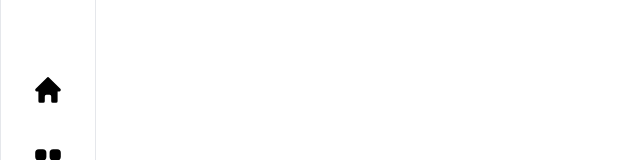
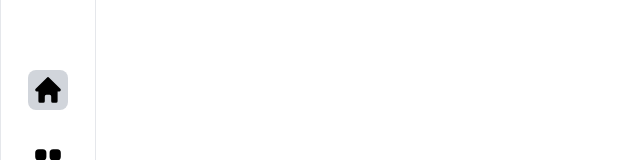
Before and after one commit to prime-infinity/OlympusTasks, a Next.js app: page /home in a window 1280 px wide. Shown: the part 238-398 px from the top of the page, without its empty margins (0-640 px from the left). Built offline with nearby package versions, Linux system fonts and the light colour scheme.

Commit message:
done coloring nav icons when in their url

```diff
--- a/app/components/navigation/BottomNavBar.tsx
+++ b/app/components/navigation/BottomNavBar.tsx
@@ -1,53 +1,20 @@
-import Link from "next/link";
+import Icon from "./icons/Icon";
 
 export default function BottomNavBar() {
   return (
     <div className="bg-white border w-full h-14 fixed bottom-0 left-0 flex justify-center items-center">
       <ul className="flex">
-        <li className="mx-4">
-          <Link href={"/home"}>
-            <svg
-              xmlns="http://www.w3.org/2000/svg"
-              viewBox="0 0 20 20"
-              fill="currentColor"
-              className="w-8 h-8 p-1 cursor-pointer rounded-lg hover:bg-gray-300 transition-all"
-            >
-              <path
-                fillRule="evenodd"
-                d="M9.293 2.293a1 1 0 011.414 0l7 7A1 1 0 0117 11h-1v6a1 1 0 01-1 1h-2a1 1 0 01-1-1v-3a1 1 0 00-1-1H9a1 1 0 00-1 1v3a1 1 0 01-1 1H5a1 1 0 01-1-1v-6H3a1 1 0 01-.707-1.707l7-7z"
-                clipRule="evenodd"
-              />
-            </svg>
-          </Link>
-        </li>
-        <li className="mx-4">
-          <Link href={"/home/tasks"}>
-            <svg
-              xmlns="http://w3.org/2000/svg"
-              viewBox="0 0 20 20"
-              fill="currentColor"
-              className="w-8 h-8 p-1 cursor-pointer rounded-lg hover:bg-gray-300 transition-all"
-            >
-              <path
-                fillRule="evenodd"
-                d="M4.25 2A2.25 2.25 0 002 4.25v2.5A2.25 2.25 0 004.25 9h2.5A2.25 2.25 0 009 6.75v-2.5A2.25 2.25 0 006.75 2h-2.5zm0 9A2.25 2.25 0 002 13.25v2.5A2.25 2.25 0 004.25 18h2.5A2.25 2.25 0 009 15.75v-2.5A2.25 2.25 0 006.75 11h-2.5zm9-9A2.25 2.25 0 0011 4.25v2.5A2.25 2.25 0 0013.25 9h2.5A2.25 2.25 0 0018 6.75v-2.5A2.25 2.25 0 0015.75 2h-2.5zm0 9A2.25 2.25 0 0011 13.25v2.5A2.25 2.25 0 0013.25 18h2.5A2.25 2.25 0 0018 15.75v-2.5A2.25 2.25 0 0015.75 11h-2.5z"
-                clipRule="evenodd"
-              />
-            </svg>
-          </Link>
-        </li>
-        <li className="mx-4">
-          <Link href={"/home/create"}>
-            <svg
-              xmlns="http://w3.org/2000/svg"
-              viewBox="0 0 20 20"
-              fill="currentColor"
-              className="w-8 h-8 p-1 cursor-pointer rounded-lg hover:bg-gray-300 transition-all"
-            >
-              <path d="M10.75 4.75a.75.75 0 00-1.5 0v4.5h-4.5a.75.75 0 000 1.5h4.5v4.5a.75.75 0 001.5 0v-4.5h4.5a.75.75 0 000-1.5h-4.5v-4.5z" />
-            </svg>
-          </Link>
-        </li>
+        <div className="mx-4">
+          <Icon path="/home" />
+        </div>
+
+        <div className="mx-4">
+          <Icon path="/home/tasks" />
+        </div>
+
+        <div className="mx-4">
+          <Icon path="/home/create" />
+        </div>
       </ul>
     </div>
   );
--- /dev/null
+++ b/app/components/navigation/IconWrapper.tsx
@@ -0,0 +1,24 @@
+"use client";
+import { usePathname } from "next/navigation";
+
+interface IconWrapperProps {
+  path: string;
+  children: React.ReactNode;
+}
+
+const IconWrapper: React.FC<IconWrapperProps> = ({ path, children }) => {
+  const pathname = usePathname();
+  const isActive = pathname === path;
+
+  return (
+    <div
+      className={`${
+        isActive ? "bg-gray-300" : ""
+      } cursor-pointer rounded-lg hover:bg-gray-300 transition-all`}
+    >
+      {children}
+    </div>
+  );
+};
+
+export default IconWrapper;
--- a/app/components/navigation/SideBar.tsx
+++ b/app/components/navigation/SideBar.tsx
@@ -1,4 +1,4 @@
-import Link from "next/link";
+import Icon from "./icons/Icon";
 
 export default function SideBar() {
   return (
@@ -6,51 +6,16 @@ export default function SideBar() {
       <div className="bg-white border w-24 h-screen fixed top-0 left-0 flex flex-col justify-center">
         {/* Sidebar content */}
         <ul>
-          <li className="my-8 flex justify-center">
-            <Link href={"/home"}>
-              <svg
-                xmlns="http://www.w3.org/2000/svg"
-                viewBox="0 0 20 20"
-                fill="currentColor"
-                className="w-10 h-10 p-1 cursor-pointer rounded-lg hover:bg-gray-300 transition-all"
-              >
-                <path
-                  fillRule="evenodd"
-                  d="M9.293 2.293a1 1 0 011.414 0l7 7A1 1 0 0117 11h-1v6a1 1 0 01-1 1h-2a1 1 0 01-1-1v-3a1 1 0 00-1-1H9a1 1 0 00-1 1v3a1 1 0 01-1 1H5a1 1 0 01-1-1v-6H3a1 1 0 01-.707-1.707l7-7z"
-                  clipRule="evenodd"
-                />
-              </svg>
-            </Link>
-          </li>
-          <li className="my-8 flex justify-center">
-            <Link href={"/home/tasks"}>
-              <svg
-                xmlns="http://www.w3.org/2000/svg"
-                viewBox="0 0 20 20"
-                fill="currentColor"
-                className="w-10 h-10 p-1 cursor-pointer rounded-lg hover:bg-gray-300 transition-all"
-              >
-                <path
-                  fillRule="evenodd"
-                  d="M4.25 2A2.25 2.25 0 002 4.25v2.5A2.25 2.25 0 004.25 9h2.5A2.25 2.25 0 009 6.75v-2.5A2.25 2.25 0 006.75 2h-2.5zm0 9A2.25 2.25 0 002 13.25v2.5A2.25 2.25 0 004.25 18h2.5A2.25 2.25 0 009 15.75v-2.5A2.25 2.25 0 006.75 11h-2.5zm9-9A2.25 2.25 0 0011 4.25v2.5A2.25 2.25 0 0013.25 9h2.5A2.25 2.25 0 0018 6.75v-2.5A2.25 2.25 0 0015.75 2h-2.5zm0 9A2.25 2.25 0 0011 13.25v2.5A2.25 2.25 0 0013.25 18h2.5A2.25 2.25 0 0018 15.75v-2.5A2.25 2.25 0 0015.75 11h-2.5z"
-                  clipRule="evenodd"
-                />
-              </svg>
-            </Link>
-          </li>
-          <li className="my-8 flex justify-center">
-            <Link href={"/home/create"}>
-              {" "}
-              <svg
-                xmlns="http://www.w3.org/2000/svg"
-                viewBox="0 0 20 20"
-                fill="currentColor"
-                className="w-10 h-10 p-1 cursor-pointer rounded-lg hover:bg-gray-300 transition-all"
-              >
-                <path d="M10.75 4.75a.75.75 0 00-1.5 0v4.5h-4.5a.75.75 0 000 1.5h4.5v4.5a.75.75 0 001.5 0v-4.5h4.5a.75.75 0 000-1.5h-4.5v-4.5z" />
-              </svg>
-            </Link>
-          </li>
+          <div className="my-8 flex justify-center">
+            <Icon path="/home" />
+          </div>
+
+          <div className="my-8 flex justify-center">
+            <Icon path="/home/tasks" />
+          </div>
+          <div className="my-8 flex justify-center">
+            <Icon path="/home/create" />
+          </div>
         </ul>
       </div>
     </>
--- /dev/null
+++ b/app/components/navigation/icons/Icon.tsx
@@ -0,0 +1,52 @@
+import Link from "next/link";
+import IconWrapper from "../IconWrapper";
+
+interface IconProps {
+  path: string;
+}
+
+const Icon: React.FC<IconProps> = ({ path }) => {
+  let iconComponent;
+
+  if (path === "/home") {
+    iconComponent = (
+      <path
+        fillRule="evenodd"
+        d="M9.293 2.293a1 1 0 011.414 0l7 7A1 1 0 0117 11h-1v6a1 1 0 01-1 1h-2a1 1 0 01-1-1v-3a1 1 0 00-1-1H9a1 1 0 00-1 1v3a1 1 0 01-1 1H5a1 1 0 01-1-1v-6H3a1 1 0 01-.707-1.707l7-7z"
+        clipRule="evenodd"
+      />
+    );
+  } else if (path === "/home/tasks") {
+    iconComponent = (
+      <path
+        fillRule="evenodd"
+        d="M4.25 2A2.25 2.25 0 002 4.25v2.5A2.25 2.25 0 004.25 9h2.5A2.25 2.25 0 009 6.75v-2.5A2.25 2.25 0 006.75 2h-2.5zm0 9A2.25 2.25 0 002 13.25v2.5A2.25 2.25 0 004.25 18h2.5A2.25 2.25 0 009 15.75v-2.5A2.25 2.25 0 006.75 11h-2.5zm9-9A2.25 2.25 0 0011 4.25v2.5A2.25 2.25 0 0013.25 9h2.5A2.25 2.25 0 0018 6.75v-2.5A2.25 2.25 0 0015.75 2h-2.5zm0 9A2.25 2.25 0 0011 13.25v2.5A2.25 2.25 0 0013.25 18h2.5A2.25 2.25 0 0018 15.75v-2.5A2.25 2.25 0 0015.75 11h-2.5z"
+        clipRule="evenodd"
+      />
+    );
+  } else if (path === "/home/create") {
+    iconComponent = (
+      <path d="M10.75 4.75a.75.75 0 00-1.5 0v4.5h-4.5a.75.75 0 000 1.5h4.5v4.5a.75.75 0 001.5 0v-4.5h4.5a.75.75 0 000-1.5h-4.5v-4.5z" />
+    );
+  } else {
+    iconComponent = null;
+  }
+
+  return (
+    <li>
+      <IconWrapper path={path}>
+        <Link href={path}>
+          <svg
+            xmlns="http://www.w3.org/2000/svg"
+            viewBox="0 0 20 20"
+            fill="currentColor"
+            className="w-10 h-10 p-1"
+          >
+            {iconComponent}
+          </svg>
+        </Link>
+      </IconWrapper>
+    </li>
+  );
+};
+export default Icon;
--- a/app/page.tsx
+++ b/app/page.tsx
@@ -1,6 +1,3 @@
-import BottomNavBar from "./components/navigation/BottomNavBar";
-import SideBar from "./components/navigation/SideBar";
-
 export default function Home() {
   return (
     <>
```
